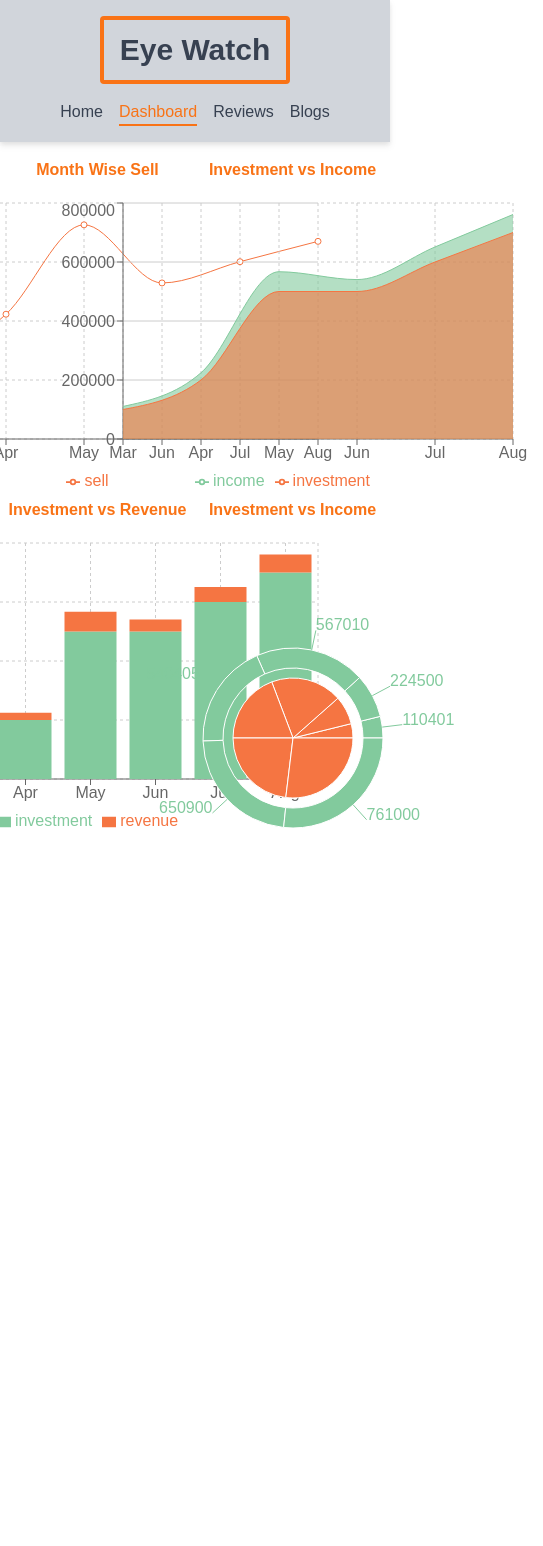
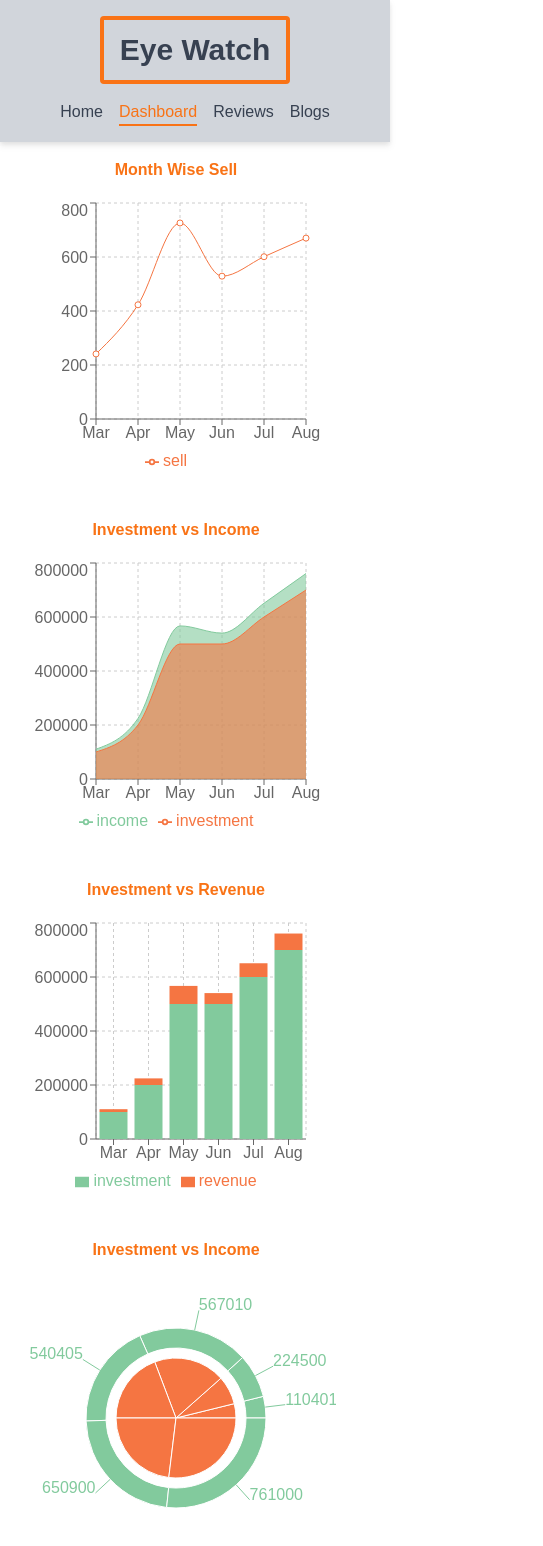
Before and after one commit to nhridoy/product-analysis-website, a React (Create React App) app: page /dashboard in a window 390 px wide. Shown: the top 1546 px of the page, 543 px wide, since content can reach past the window. Before the commit the page ends 938 px from the top, so only its background shows below. Built offline with nearby package versions, Linux system fonts and the light colour scheme.

Commit message:
Dashboard Responsive

```diff
--- a/src/Pages/Dashboard/Dashboard.js
+++ b/src/Pages/Dashboard/Dashboard.js
@@ -10,6 +10,7 @@ import {
   LineChart,
   Pie,
   PieChart,
+  ResponsiveContainer,
   Tooltip,
   XAxis,
   YAxis,
@@ -28,10 +29,11 @@ const Dashboard = () => {
       });
   }, []);
   return (
-    <div className="grid grid-cols-2 bg-white pt-4">
-      <div className="flex items-center flex-col gap-4">
+    <div className="grid grid-cols-1 md:grid-cols-2 gap-10 bg-white p-4">
+      <div className="flex items-center flex-col gap-4 w-80 h-80 md:w-96 md:h-96">
         <h2 className="text-orange-500 font-semibold">Month Wise Sell</h2>
         {data.length > 0 && (
+          <ResponsiveContainer width="100%" height="100%">
             <LineChart
               width={500}
               height={300}
@@ -55,11 +57,13 @@ const Dashboard = () => {
                 activeDot={{ r: 8 }}
               />
             </LineChart>
+          </ResponsiveContainer>
         )}
       </div>
-      <div className="flex items-center flex-col gap-4">
+      <div className="flex items-center flex-col gap-4 w-80 h-80 md:w-96 md:h-96">
         <h2 className="text-orange-500 font-semibold">Investment vs Income</h2>
         {data.length > 0 && (
+          <ResponsiveContainer width="100%" height="100%">
             <AreaChart
               width={500}
               height={300}
@@ -91,11 +95,13 @@ const Dashboard = () => {
                 activeDot={{ r: 8 }}
               />
             </AreaChart>
+          </ResponsiveContainer>
         )}
       </div>
-      <div className="flex items-center flex-col gap-4">
+      <div className="flex items-center flex-col gap-4 w-80 h-80 md:w-96 md:h-96">
         <h2 className="text-orange-500 font-semibold">Investment vs Revenue</h2>
         {data.length > 0 && (
+          <ResponsiveContainer width="100%" height="100%">
             <BarChart
               width={500}
               height={300}
@@ -118,13 +124,20 @@ const Dashboard = () => {
                 fill="#82ca9d"
                 stackId="a"
               />
-            <Bar type="monotone" dataKey="revenue" fill="#f57542" stackId="a" />
+              <Bar
+                type="monotone"
+                dataKey="revenue"
+                fill="#f57542"
+                stackId="a"
+              />
             </BarChart>
+          </ResponsiveContainer>
         )}
       </div>
-      <div className="flex items-center flex-col gap-4">
+      <div className="flex items-center flex-col gap-4 w-80 h-80 md:w-96 md:h-96">
         <h2 className="text-orange-500 font-semibold">Investment vs Income</h2>
         {data.length > 0 && (
+          <ResponsiveContainer width="100%" height="100%">
             <PieChart width={400} height={400}>
               <Pie
                 data={data}
@@ -145,6 +158,7 @@ const Dashboard = () => {
                 label
               />
             </PieChart>
+          </ResponsiveContainer>
         )}
       </div>
     </div>
```
Lines whose indentation alone changed are shown as unchanged.
